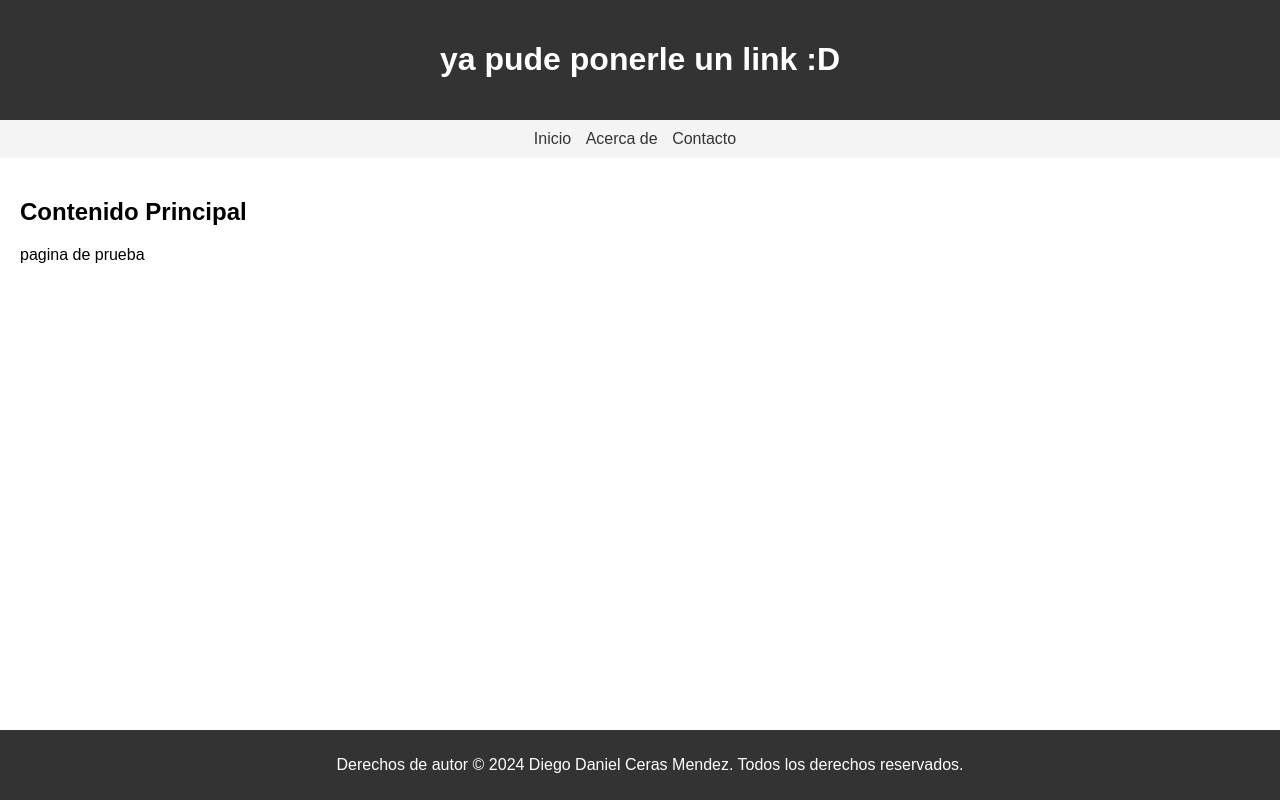
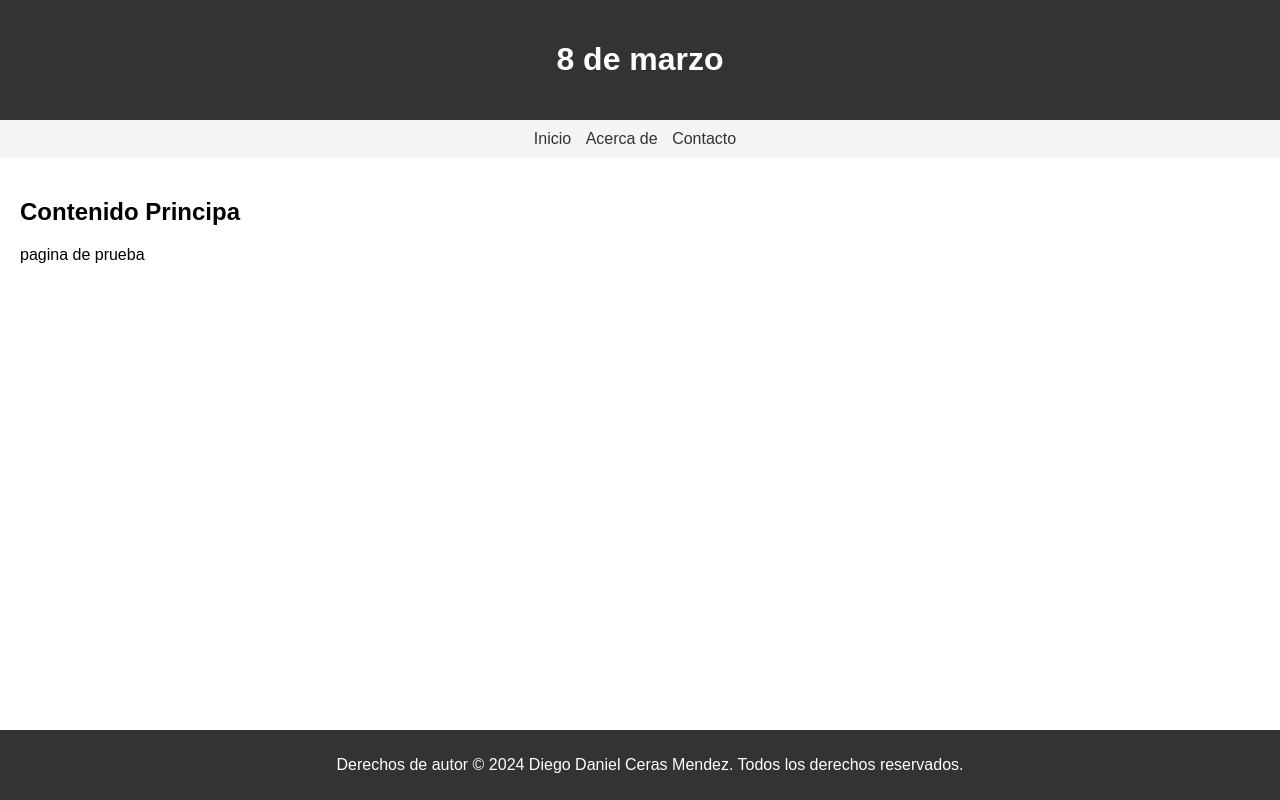
Before and after one commit to nocalch/nocalch.github.io, a plain HTML site: page index.html in a window 1280 px wide. Drawn offline with Linux system fonts and the light colour scheme.

Commit message:
Update index.html

```diff
--- a/index.html
+++ b/index.html
@@ -51,7 +51,7 @@
 <body>
 
 <header>
-    <h1>ya pude ponerle un link :D</h1>
+    <h1>8 de marzo</h1>
 </header>
 
 <nav>
@@ -63,7 +63,7 @@
 </nav>
 
 <section>
-    <h2>Contenido Principal</h2>
+    <h2>Contenido Principa</h2>
     <p>pagina de prueba</p>
 </section>
 
```
